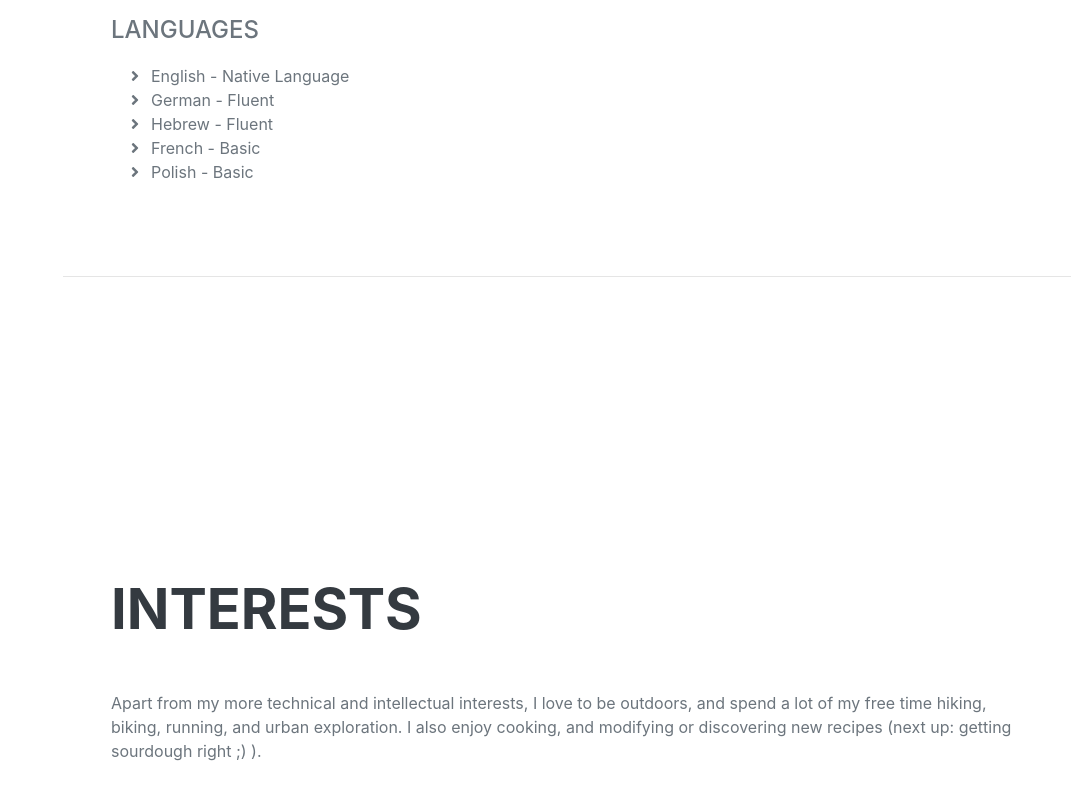
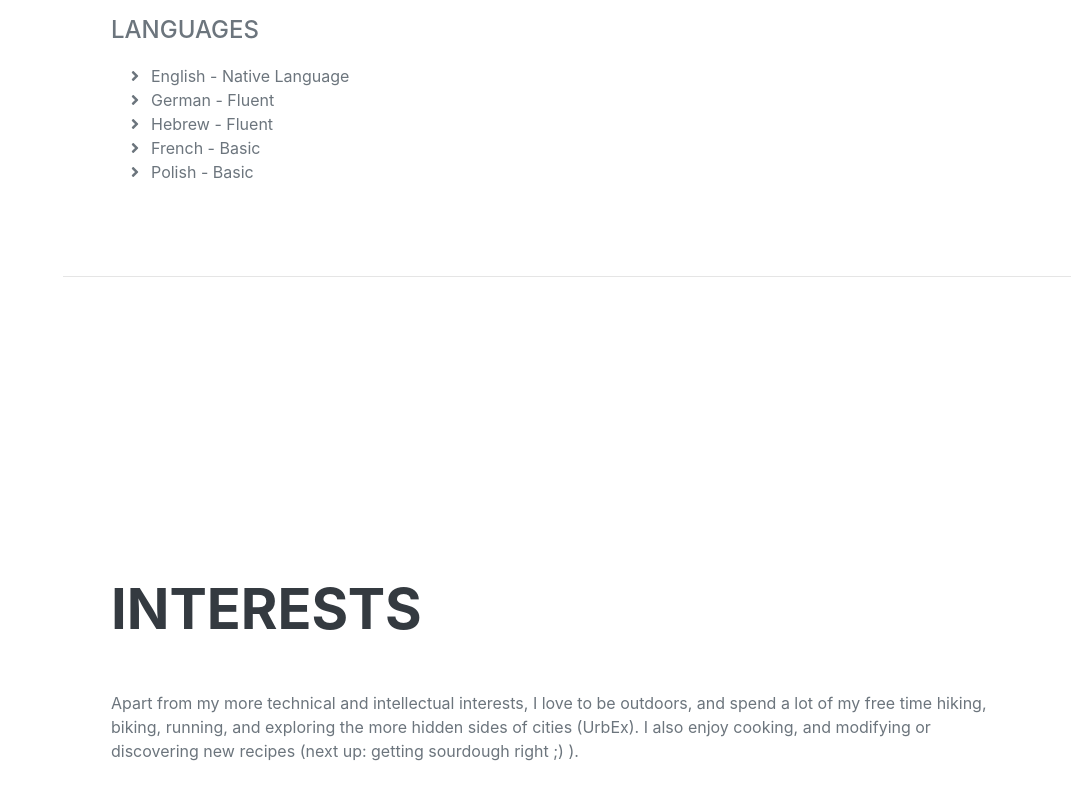
Before and after one commit to joshegger/joshegger.github.io, a website: page index.html in a window 1280 px wide. Shown: the part 3025-3825 px from the top of the page, without its empty margins (209-1280 px from the left). Drawn offline with nearby package versions, Linux system fonts and the light colour scheme; a web font is replaced by a local one.

Commit message:
Update index.html

```diff
--- a/index.html
+++ b/index.html
@@ -202,7 +202,7 @@
             <section class="resume-section" id="interests">
                 <div class="resume-section-content">
                     <h2 class="mb-5">Interests</h2>
-                    <p>Apart from my more technical and intellectual interests, I love to be outdoors, and spend a lot of my free time hiking, biking, running, and urban exploration. I also enjoy cooking, and modifying or discovering new recipes (next up: getting sourdough right ;) ). </p>
+                    <p>Apart from my more technical and intellectual interests, I love to be outdoors, and spend a lot of my free time hiking, biking, running, and exploring the more hidden sides of cities (UrbEx). I also enjoy cooking, and modifying or discovering new recipes (next up: getting sourdough right ;) ). </p>
                 </div>
             </section>
             <hr class="m-0" />
```
